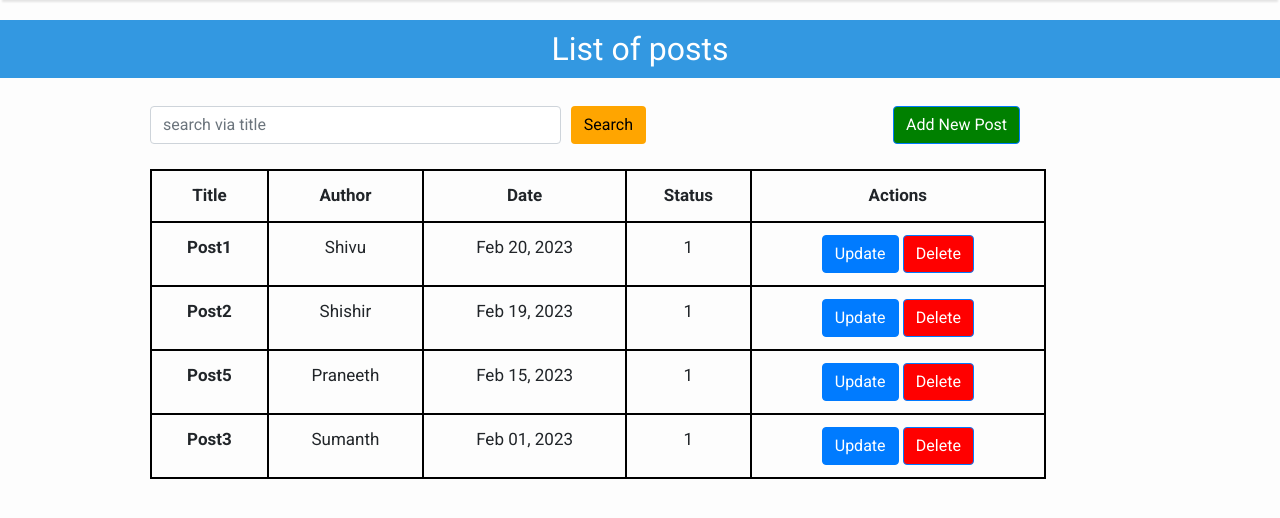
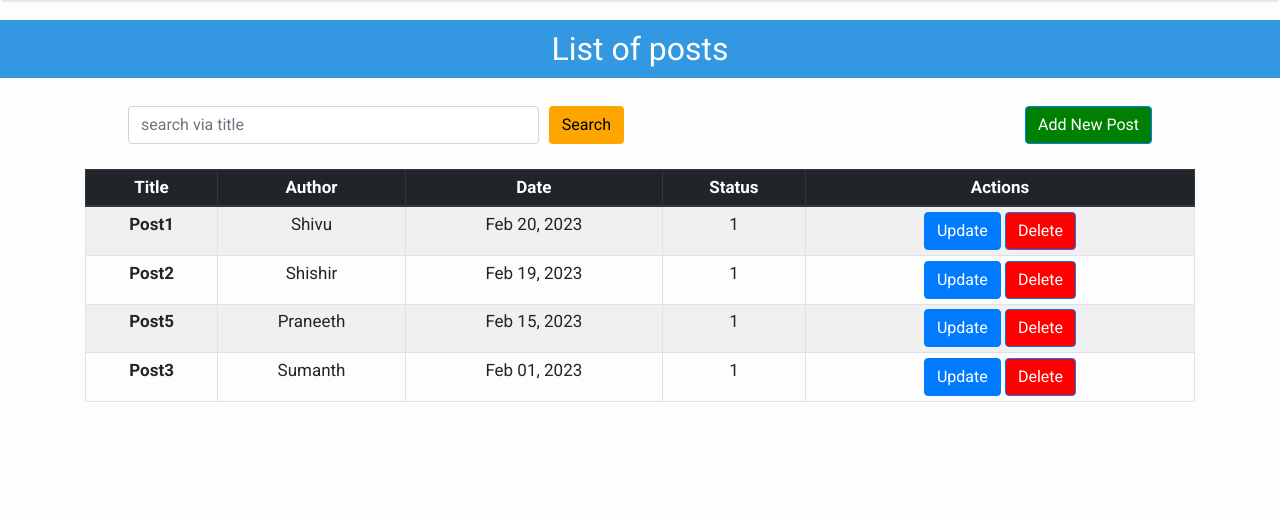
Before and after one commit to 19shiv03/gst, a Django app: page /show/ in a window 1280 px wide. Shown: the part 58-576 px from the top of the page. Run offline with Django 4.2, Linux system fonts and the light colour scheme; data comes from the database, SQL or seed files in the repository; both versions use the stored data as it was after the commit; some libraries are stand-ins or nearby versions.

Commit message:
changed27

```diff
--- a/Blog/crud/views.py
+++ b/Blog/crud/views.py
@@ -42,7 +42,7 @@ class UpdatePost(UpdateView):
     def get_initial(self) -> dict:
         global initial
         initial = super(UpdatePost, self).get_initial()
-        print("initial data", initial)
+
 
         # retrieve current object
         habit_object = self.get_object()
@@ -51,7 +51,7 @@ class UpdatePost(UpdateView):
         initial["author"] = habit_object.author
         initial["content"] = habit_object.content
         initial["status"] = habit_object.status
-        print(initial)
+
         return initial
 
     def get_context_data(self, **kwargs):
--- a/Blog/templates/show.html
+++ b/Blog/templates/show.html
@@ -4,14 +4,14 @@
 {% block content %}
 
      <style>
-         table,th,td{
-            {% comment %} table-layout:fixed; {% endcomment %}
+         {% comment %} table,th,td{
+            table-layout:fixed;
              max-width:70% !important;
             margin-left:150px;
             border: 2px solid black !important;
             padding:30px;
 
-        }
+        } {% endcomment %}
         td,th{
             text-align:center;
             padding:10px;
@@ -39,7 +39,7 @@
     </style>
     <h2>List of posts</h2>
     <div class="both" style="padding:20px;">
-    <div class="form" style="margin-left:130px; width:40%; float:left; ">
+    <div class="form" style="margin-left:108px; width:40%; float:left; ">
     <form class="search" method="GET" action="/search/">
       {% csrf_token %}
       <input class="form-control" type="text" name='post' placeholder="search via title">
@@ -47,13 +47,14 @@
     </form>
     <br>
     </div>
-    <div class="add" style="float:right; margin-right:240px;">
+    <div class="add" style="float:right; margin-right:108px;">
       <a href="/create" class="btn btn-primary" style="background-color:Green">Add New Post</a>
     </div>
   </div>
     <br>
-<table class="table">
-    <thead>
+<div class="container">
+<table class="table table-bordered  table-sm table-striped">
+    <thead class="thead-dark">
       <tr>
         <th scope="col">Title</th>
         <th scope="col">Author</th>
@@ -80,7 +81,7 @@
       {% endfor %}
     </tbody>
 </table>
-
+</div>
 
 {% comment %} <div>
   <div><a href="/create" class="btn btn-primary" style="background-color:Green">Add New Record</a></div>
```
Also changed, not shown: Blog/templates/delete.html (+5 -2 lines), Blog/db.sqlite3.
